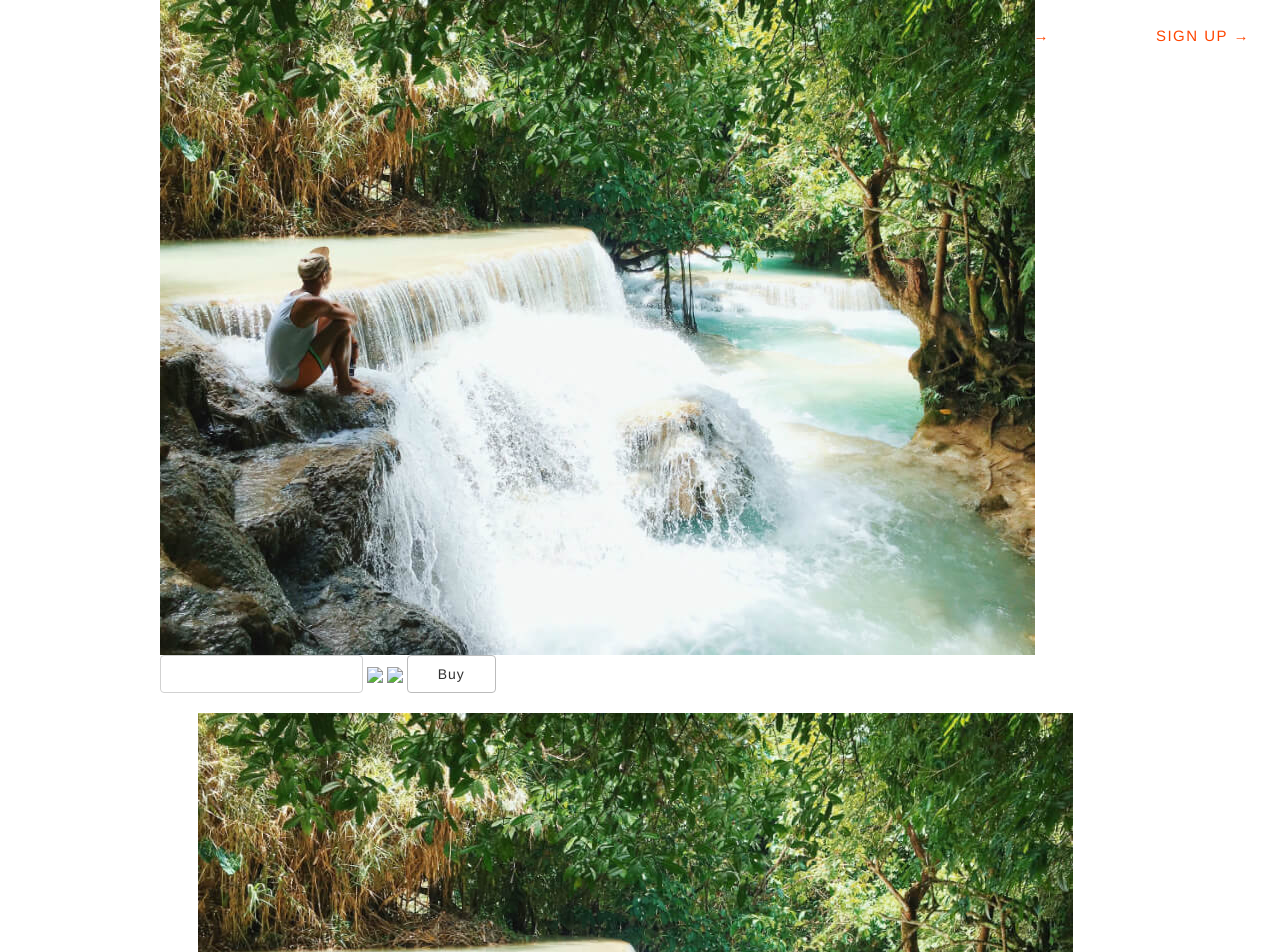
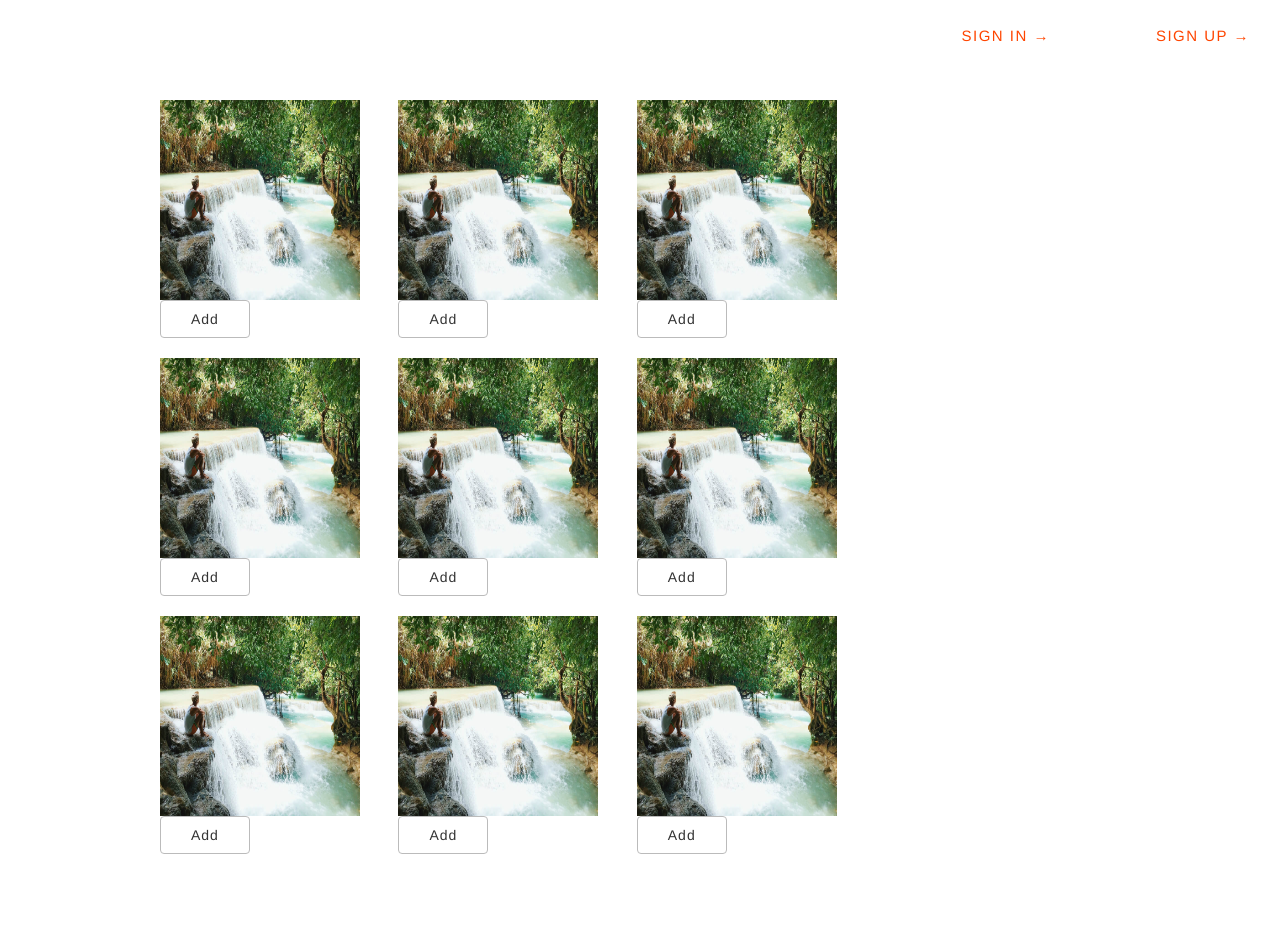
Before and after one commit to amati254/Bucketlist, a plain HTML site: page index.html in a window 1280 px wide. Shown: the top 952 px of the page. After the commit the page ends 874 px from the top, so only its background shows below. Drawn offline with Linux system fonts and the light colour scheme.

Commit message:
styled the home page

```diff
--- a/css/styles.css
+++ b/css/styles.css
@@ -1,3 +1,7 @@
+img{
+  width: 200px;
+  height: 200px;
+}
 .sign_in{
   position: absolute;
   right: 200px;
@@ -70,11 +74,15 @@ hr{
     opacity: 1;
     width: auto;
     height: auto;
-    transform: translateX(0px); }
+    transform: translateX(0px);
+  }
 .indec{
   position: absolute;
   height: 10px;
   width: 50px;
+}
+.container{
+  top: 100px;
 }
 .item{
   position: relative;
--- a/index.html
+++ b/index.html
@@ -8,7 +8,7 @@
     <link href="css/normalize.css" rel="stylesheet">
     <link rel="stylesheet" href="css/bootstrap.min.css" type="text/css">
     <link href="css/styles.css" rel="stylesheet" type="text/css">
-    <title>To do list</title>
+    <title>Bucketlist</title>
   </head>
   <body>
     <div class="wrapper">
@@ -27,10 +27,7 @@
               <h3 class="itemname">Apples</h3>
               <h4 class="itemprice">KSh0.67 per Kg</h4>
               <div class="incdec">
-                <input class="numinput" id="iteminput" type="text" />
-                <img src="img/arrows/up.ico" class="up" />
-                <img src="img/arrows/down.ico" class="down" />
-                <button class="buybutton" onclick="additemcart('apples',0.67);">Buy</button>
+                <button class="buybutton" onclick="additemcart('apples',0.67);">Add</button>
               </div>
             </figcaption>
           </figure>
@@ -39,10 +36,7 @@
             <h3 class="itemname">Bananas</h3>
             <h4 class="itemprice">KSh 1.2 per Kg</h4>
             <div class="incdec">
-              <input class="numinput" type="text" id="iteminput1" />
-              <img src="img/arrows/up.ico" class="up" />
-              <img src="img/arrows/down.ico" class="down" />
-              <button class="buybutton" onclick="additemcart1('bananas',1.2);">Buy</button>
+              <button class="buybutton" onclick="additemcart1('bananas',1.2);">Add</button>
             </div>
           </figcaption>
         </figure>
@@ -51,10 +45,7 @@
             <h3 class="itemname">Apricots</h3>
             <h4 class="itemprice">KSh 2 per Kg</h4>
             <div class="incdec">
-              <input class="numinput" type="text" id="iteminput2"/>
-              <img src="img/arrows/up.ico" class="up" />
-              <img src="img/arrows/down.ico" class="down" />
-              <button class="buybutton" onclick="additemcart2('apricots',2);">Buy</button>
+              <button class="buybutton" onclick="additemcart2('apricots',2);">Add</button>
             </div>
           </figcaption>
         </figure>
@@ -65,10 +56,7 @@
             <h3 class="itemname">Oranges</h3>
             <h4 class="itemprice">KSh0.97 per Kg</h4>
             <div class="incdec">
-              <input class="numinput" type="text" id="iteminput3"/>
-              <img src="img/arrows/up.ico" class="up" />
-              <img src="img/arrows/down.ico" class="down" />
-              <button class="buybutton" onclick="additemcart3('oranges',0.97);">Buy</button>
+              <button class="buybutton" onclick="additemcart3('oranges',0.97);">Add</button>
             </div>
           </figcaption>
         </figure>
@@ -77,10 +65,7 @@
             <h3 class="itemname">PineApples</h3>
             <h4 class="itemprice">KSh 5.1 per Kg</h4>
             <div class="incdec">
-              <input class="numinput" type="text" id="iteminput4"/>
-              <img src="img/arrows/up.ico" class="up" />
-              <img src="img/arrows/down.ico" class="down" />
-              <button class="buybutton" onclick="additemcart4('pineapples',5.1);">Buy</button>
+              <button class="buybutton" onclick="additemcart4('pineapples',5.1);">Add</button>
             </div>
           </figcaption>
         </figure>
@@ -89,10 +74,7 @@
             <h3 class="itemname"> Red Grapes</h3>
             <h4 class="itemprice">KSh 0.88 per Kg</h4>
             <div class="incdec">
-              <input class="numinput" type="text" id="iteminput5"/>
-              <img src="img/arrows/up.ico" class="up" />
-              <img src="img/arrows/down.ico" class="down" />
-              <button class="buybutton" onclick="additemcart5('Red Grapes',0.88);">Buy</button>
+              <button class="buybutton" onclick="additemcart5('Red Grapes',0.88);">Add</button>
             </div>
           </figcaption>
         </figure>
@@ -103,9 +85,6 @@
             <h3 class="itemname">StrawBerries</h3>
             <h4 class="itemprice">KSh 1.8 per Kg</h4>
             <div class="incdec">
-              <input class="numinput" type="text" id="iteminput6"/>
-              <img src="img/arrows/up.ico" class="up" />
-              <img src="img/arrows/down.ico" class="down" />
               <button class="buybutton" onclick="additemcart6('Strawberries',1.8);">Add</button>
             </div>
           </figcaption>
@@ -115,10 +94,7 @@
             <h3 class="itemname">Mangoes</h3>
             <h4 class="itemprice">KSh 0.45 per Kg</h4>
             <div class="incdec">
-              <input class="numinput" type="text" id="iteminput7"/>
-              <img src="img/arrows/up.ico" class="up" />
-              <img src="img/arrows/down.ico" class="down" />
-              <button class="buybutton" onclick="additemcart7('mangoes',0.45);">Buy</button>
+              <button class="buybutton" onclick="additemcart7('mangoes',0.45);">Add</button>
             </div>
           </figcaption>
         </figure>
@@ -127,10 +103,7 @@
             <h3 class="itemname">Avocado</h3>
             <h4 class="itemprice">KSh 3.2 per Kg</h4>
             <div class="incdec">
-              <input class="numinput" type="text" id="iteminput8" />
-              <img src="img/arrows/up.ico" class="up" />
-              <img src="img/arrows/down.ico" class="down" />
-              <button class="buybutton" onclick="additemcart8('avocado',3.2);">Buy</button>
+              <button class="buybutton" onclick="additemcart8('avocado',3.2);">Add</button>
             </div>
           </figcaption>
         </figure>
```
